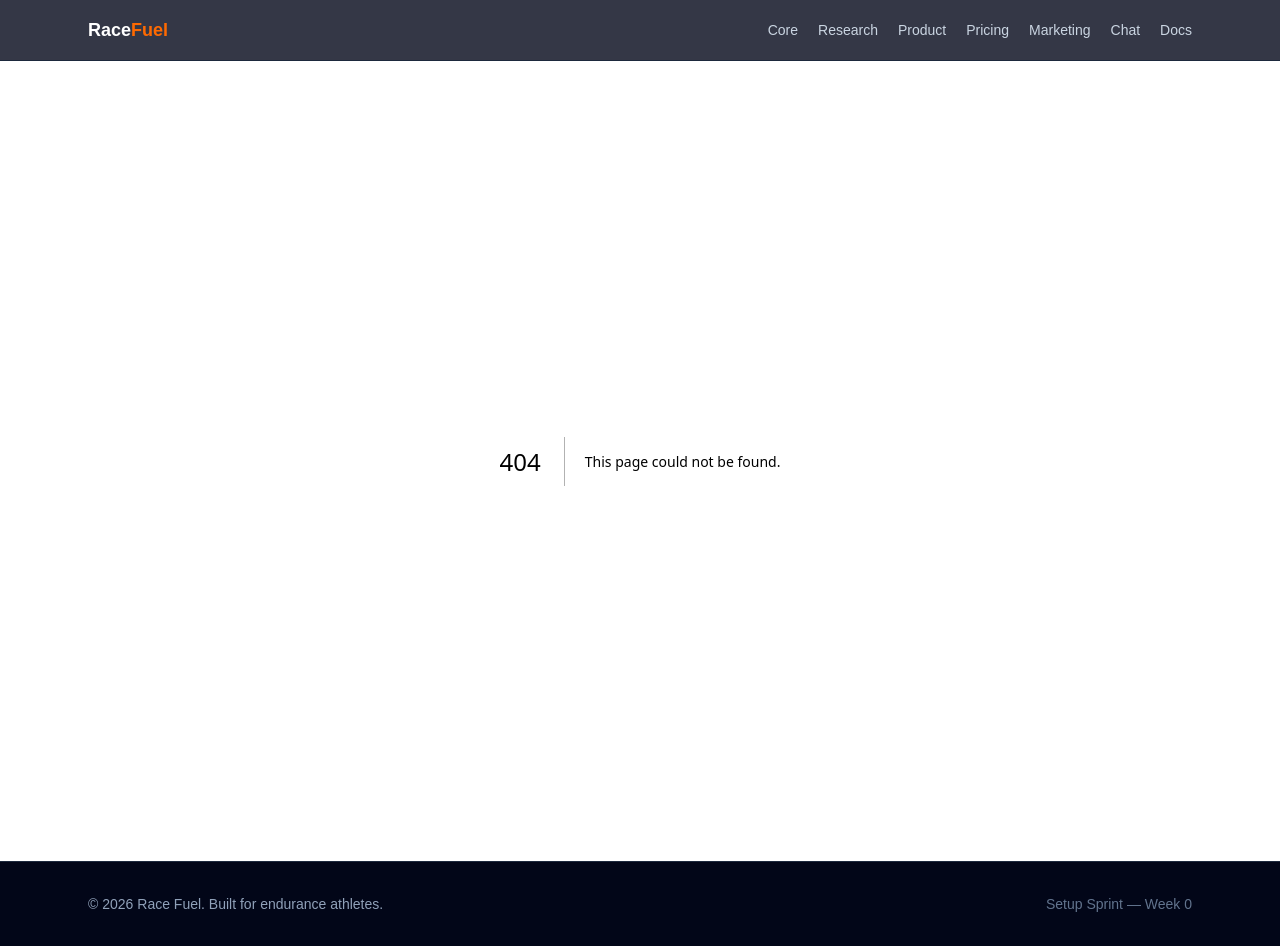
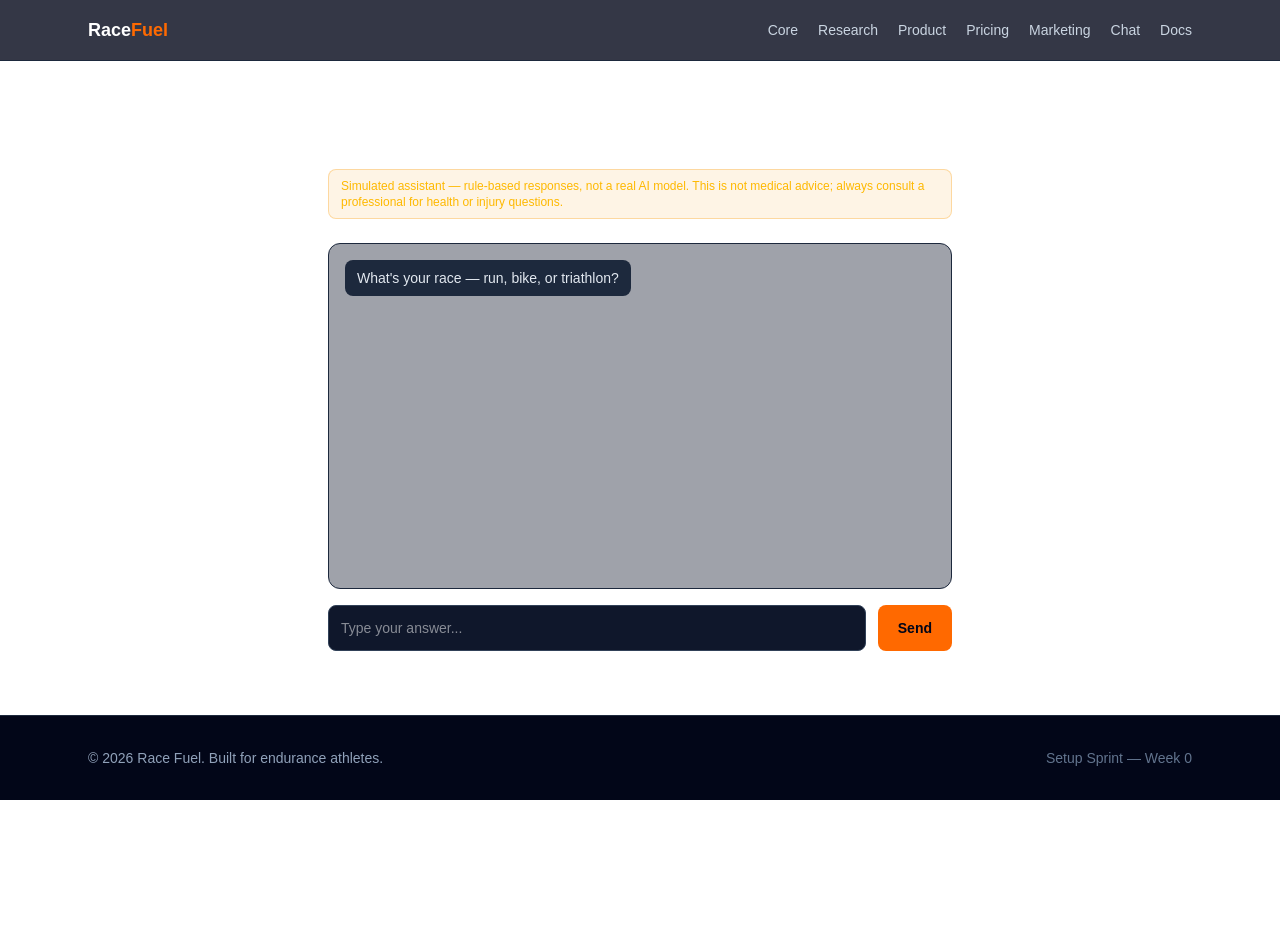
Before and after one commit to patriciomorfinf-max/race-fuel, a Next.js app: page /chat in a window 1280 px wide. Before the commit this address had no page. After the commit the page ends 800 px from the top, so only its background shows below. Built offline with nearby package versions, Linux system fonts and the light colour scheme.

Commit message:
Add /chat page

```diff
--- /dev/null
+++ b/app/chat/page.tsx
@@ -0,0 +1,123 @@
+"use client";
+
+import { useState } from "react";
+import { intakeQuestions, generateResponse, humanCheckpoint, type IntakeAnswers } from "@/lib/chatLogic";
+
+interface Message {
+  role: "bot" | "user";
+  text: string;
+  rating?: "up" | "down";
+}
+
+export default function ChatPage() {
+  const [messages, setMessages] = useState<Message[]>([
+    { role: "bot", text: intakeQuestions[0].text },
+  ]);
+  const [input, setInput] = useState("");
+  const [intakeStep, setIntakeStep] = useState(0);
+  const [intake, setIntake] = useState<IntakeAnswers>({ sport: "", duration: "", experience: "" });
+  const [intakeDone, setIntakeDone] = useState(false);
+  const [sessionSaved, setSessionSaved] = useState(false);
+
+  function send() {
+    if (!input.trim()) return;
+    const userText = input.trim();
+    const newMessages: Message[] = [...messages, { role: "user", text: userText }];
+
+    if (!intakeDone) {
+      const key = intakeQuestions[intakeStep].key as keyof IntakeAnswers;
+      const updatedIntake = { ...intake, [key]: userText };
+      setIntake(updatedIntake);
+
+      if (intakeStep + 1 < intakeQuestions.length) {
+        newMessages.push({ role: "bot", text: intakeQuestions[intakeStep + 1].text });
+        setIntakeStep(intakeStep + 1);
+      } else {
+        newMessages.push({
+          role: "bot",
+          text: `Got it — a ${updatedIntake.duration}-hour ${updatedIntake.sport}, and this is ${updatedIntake.experience}. Ask me anything about carbs, sodium, fluids, or pricing.`,
+        });
+        setIntakeDone(true);
+      }
+    } else {
+      const reply = generateResponse(userText, intake);
+      newMessages.push({ role: "bot", text: reply });
+    }
+
+    setMessages(newMessages);
+    setInput("");
+  }
+
+  function rate(index: number, rating: "up" | "down") {
+    setMessages((prev) => prev.map((m, i) => (i === index ? { ...m, rating } : m)));
+    fetch("/api/chat-feedback", {
+      method: "POST",
+      headers: { "Content-Type": "application/json" },
+      body: JSON.stringify({ message_index: index, rating }),
+    });
+  }
+
+  async function saveSession() {
+    await fetch("/api/chat", {
+      method: "POST",
+      headers: { "Content-Type": "application/json" },
+      body: JSON.stringify({ ...intake, messages }),
+    });
+    setSessionSaved(true);
+  }
+
+  return (
+    <main className="mx-auto flex max-w-2xl flex-1 flex-col px-6 py-16">
+      <h1 className="text-3xl font-bold text-white">Guided assistant</h1>
+      <p className="mt-2 rounded-lg border border-amber-500/30 bg-amber-500/10 px-3 py-2 text-xs font-medium text-amber-400">
+        {humanCheckpoint}
+      </p>
+
+      <div className="mt-6 flex-1 space-y-3 rounded-xl border border-slate-800 bg-slate-900/40 p-4">
+        {messages.map((m, i) => (
+          <div key={i} className={`flex ${m.role === "user" ? "justify-end" : "justify-start"}`}>
+            <div
+              className={`max-w-[80%] rounded-lg px-3 py-2 text-sm ${
+                m.role === "user" ? "bg-orange-500 text-slate-950" : "bg-slate-800 text-slate-200"
+              }`}
+            >
+              <p>{m.text}</p>
+              {m.role === "bot" && i > 0 && (
+                <div className="mt-1 flex gap-2">
+                  <button onClick={() => rate(i, "up")} className={`text-xs ${m.rating === "up" ? "text-emerald-400" : "text-slate-500 hover:text-slate-300"}`}>👍</button>
+                  <button onClick={() => rate(i, "down")} className={`text-xs ${m.rating === "down" ? "text-red-400" : "text-slate-500 hover:text-slate-300"}`}>👎</button>
+                </div>
+              )}
+            </div>
+          </div>
+        ))}
+      </div>
+
+      <div className="mt-4 flex gap-3">
+        <input
+          value={input}
+          onChange={(e) => setInput(e.target.value)}
+          onKeyDown={(e) => e.key === "Enter" && send()}
+          placeholder="Type your answer..."
+          className="flex-1 rounded-lg border border-slate-700 bg-slate-900 p-3 text-sm text-white outline-none focus:border-orange-500"
+        />
+        <button
+          onClick={send}
+          className="rounded-lg bg-orange-500 px-5 py-3 text-sm font-semibold text-slate-950 hover:bg-orange-400"
+        >
+          Send
+        </button>
+      </div>
+
+      {intakeDone && (
+        <button
+          onClick={saveSession}
+          disabled={sessionSaved}
+          className="mt-4 self-start rounded-lg border border-slate-700 px-4 py-2 text-sm font-semibold text-slate-200 hover:border-slate-500 disabled:opacity-50"
+        >
+          {sessionSaved ? "Conversation saved ✓" : "Save this conversation"}
+        </button>
+      )}
+    </main>
+  );
+}
```
